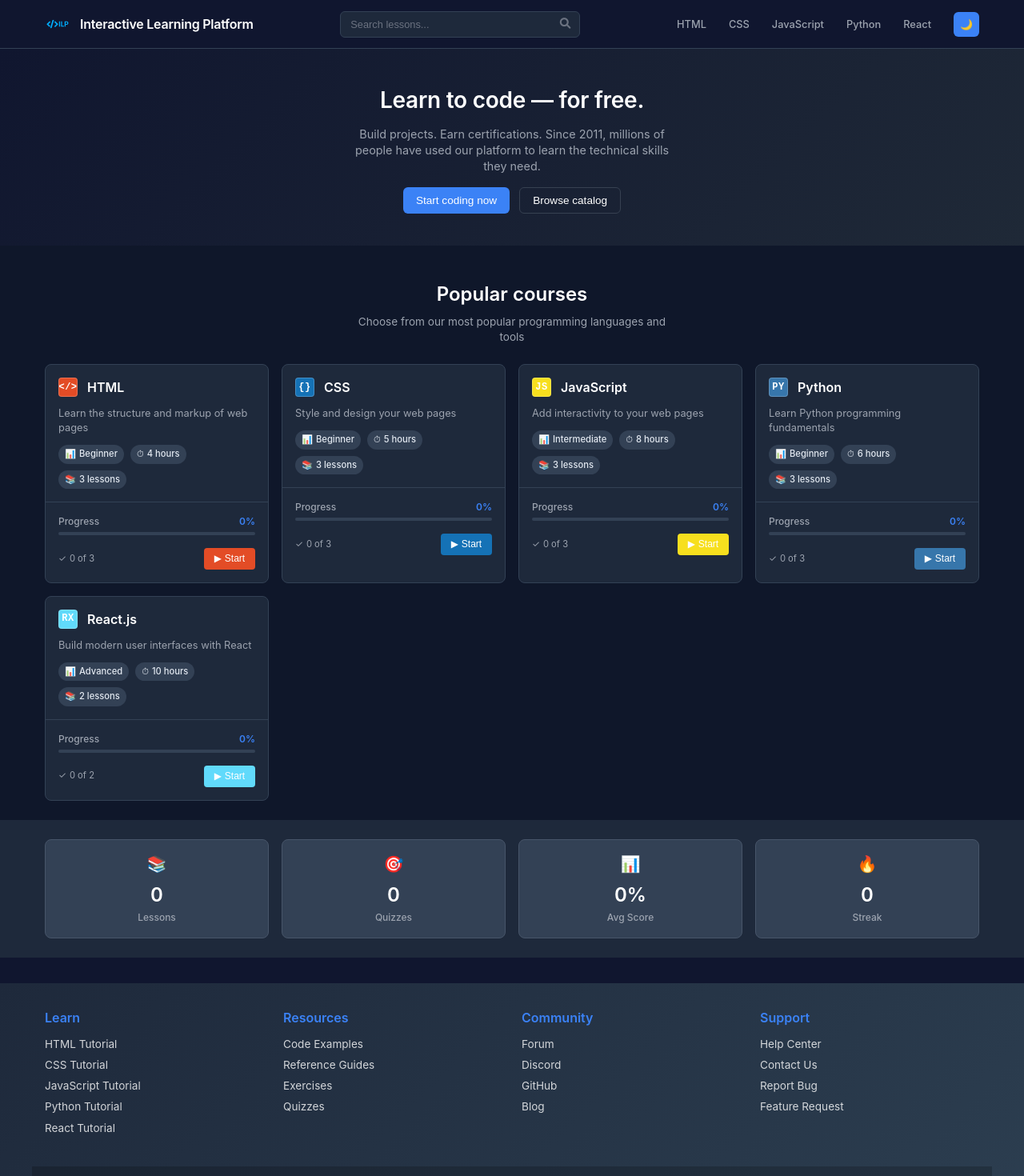
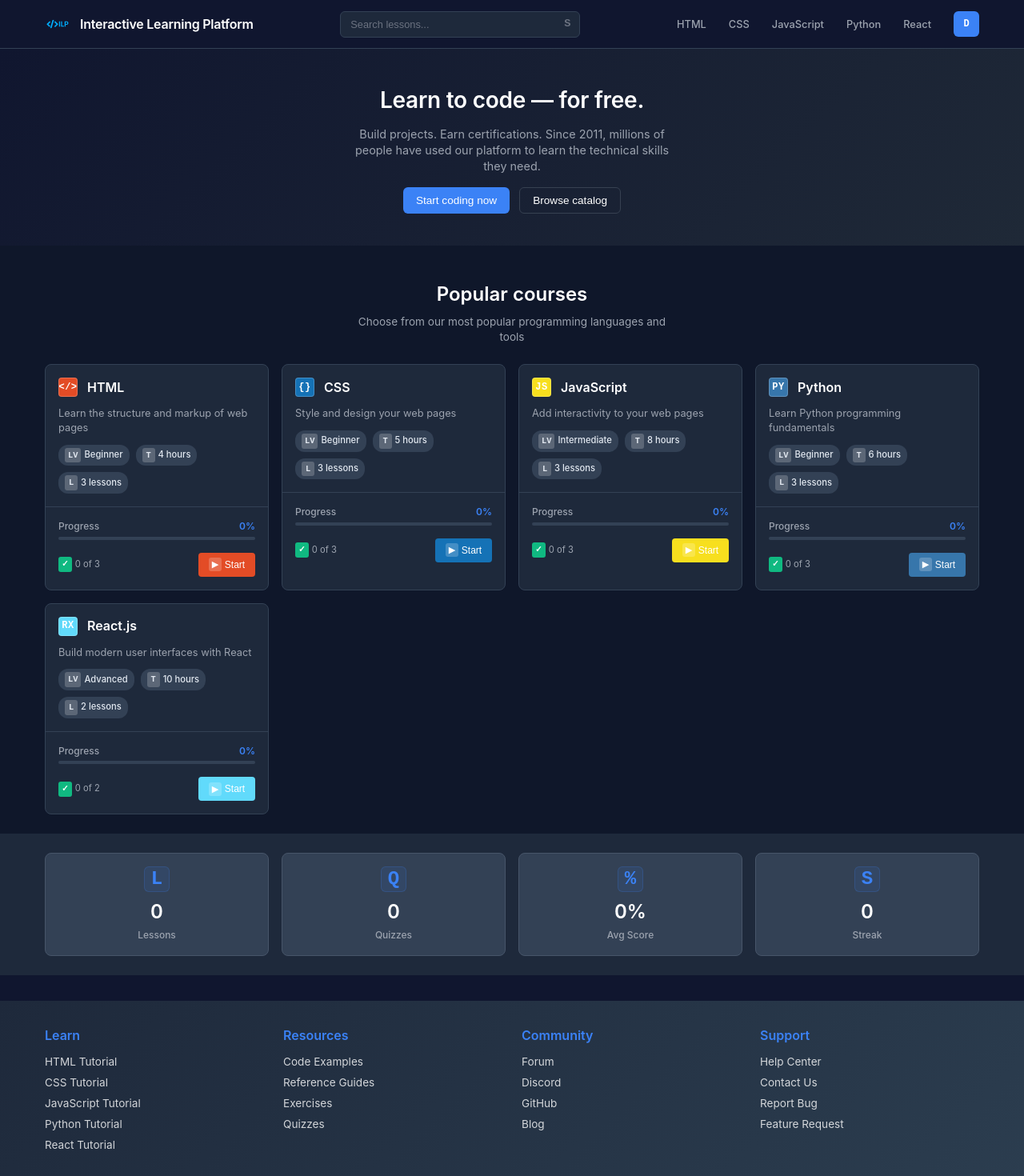
Before and after one commit to ashishgowdamj/interactive-learning-platform, a React (Vite) app: page / in a window 1280 px wide. Shown: the top 1470 px of the page at 80% size. Built offline with nearby package versions, Linux system fonts and the light colour scheme.

Commit message:
Replace All Childish Icons with Professional Standard Icons

```diff
--- a/src/App.css
+++ b/src/App.css
@@ -199,6 +199,17 @@
   gap: 0.25rem;
 }
 
+.meta-icon {
+  font-family: 'Courier New', monospace;
+  font-weight: 700;
+  font-size: 0.65rem;
+  background: rgba(255, 255, 255, 0.2);
+  padding: 0.125rem 0.25rem;
+  border-radius: 3px;
+  min-width: 16px;
+  text-align: center;
+}
+
 .course-body {
   padding: 1rem;
 }
@@ -255,6 +266,18 @@
   gap: 0.25rem;
 }
 
+.check-icon {
+  font-family: 'Courier New', monospace;
+  font-weight: 700;
+  font-size: 0.65rem;
+  background: #10b981;
+  color: white;
+  padding: 0.125rem 0.25rem;
+  border-radius: 3px;
+  min-width: 14px;
+  text-align: center;
+}
+
 .continue-button {
   background: var(--course-color, #3b82f6);
   color: white;
@@ -273,6 +296,17 @@
 .continue-button:hover {
   background: var(--course-color-hover, #2563eb);
   transform: translateY(-1px);
+}
+
+.play-icon {
+  font-family: 'Courier New', monospace;
+  font-weight: 700;
+  font-size: 0.65rem;
+  background: rgba(255, 255, 255, 0.2);
+  padding: 0.125rem 0.25rem;
+  border-radius: 3px;
+  min-width: 14px;
+  text-align: center;
 }
 
 /* Stats Section - Compact */
@@ -305,9 +339,20 @@
 }
 
 .stat-icon {
-  font-size: 1.25rem;
+  font-size: 1.5rem;
+  font-weight: 700;
+  font-family: 'Courier New', monospace;
   margin-bottom: 0.5rem;
   color: #3b82f6;
+  background: rgba(59, 130, 246, 0.1);
+  width: 32px;
+  height: 32px;
+  border-radius: 6px;
+  display: flex;
+  align-items: center;
+  justify-content: center;
+  margin: 0 auto 0.5rem auto;
+  border: 1px solid rgba(59, 130, 246, 0.2);
 }
 
 .stat-number {
@@ -366,8 +411,11 @@
   align-items: center;
   justify-content: center;
   font-size: 0.9rem;
+  font-weight: 700;
+  font-family: 'Courier New', monospace;
   color: white;
   flex-shrink: 0;
+  border: 1px solid rgba(255, 255, 255, 0.2);
 }
 
 .activity-content {
@@ -421,6 +469,7 @@
   align-items: center;
   gap: 0.25rem;
   transition: all 0.2s ease;
+  font-family: 'Courier New', monospace;
 }
 
 .achievement-badge:hover {
--- a/src/App.jsx
+++ b/src/App.jsx
@@ -370,13 +370,13 @@ function MainContent({
                           <p className="course-description">{topic.description}</p>
                           <div className="course-meta">
                             <span className="meta-item">
-                              <span>📊</span> {topic.difficulty}
+                              <span className="meta-icon">LV</span> {topic.difficulty}
                             </span>
                             <span className="meta-item">
-                              <span>⏱</span> {topic.estimatedTime}
+                              <span className="meta-icon">T</span> {topic.estimatedTime}
                             </span>
                             <span className="meta-item">
-                              <span>📚</span> {topic.lessons.length} lessons
+                              <span className="meta-icon">L</span> {topic.lessons.length} lessons
                             </span>
                           </div>
                         </div>
@@ -397,16 +397,16 @@ function MainContent({
 
                           <div className="course-footer">
                             <span className="lesson-count">
-                              <span>✓</span> {completedLessons} of {topic.lessons.length}
+                              <span className="check-icon">✓</span> {completedLessons} of {topic.lessons.length}
                             </span>
                             <button className="continue-button">
                               {progressPercentage > 0 ? (
                                 <>
-                                  <span>▶</span> Continue
+                                  <span className="play-icon">▶</span> Continue
                                 </>
                               ) : (
                                 <>
-                                  <span>▶</span> Start
+                                  <span className="play-icon">▶</span> Start
                                 </>
                               )}
                             </button>
@@ -423,22 +423,22 @@ function MainContent({
             <section className="stats-section">
               <div className="stats-grid">
                 <div className="stat-card">
-                  <div className="stat-icon">📚</div>
+                  <div className="stat-icon">L</div>
                   <div className="stat-number">{userData?.totalLessonsCompleted || 0}</div>
                   <div className="stat-label">Lessons</div>
                 </div>
                 <div className="stat-card">
-                  <div className="stat-icon">🎯</div>
+                  <div className="stat-icon">Q</div>
                   <div className="stat-number">{userData?.totalQuizzesTaken || 0}</div>
                   <div className="stat-label">Quizzes</div>
                 </div>
                 <div className="stat-card">
-                  <div className="stat-icon">📊</div>
+                  <div className="stat-icon">%</div>
                   <div className="stat-number">{userData?.averageQuizScore || 0}%</div>
                   <div className="stat-label">Avg Score</div>
                 </div>
                 <div className="stat-card">
-                  <div className="stat-icon">🔥</div>
+                  <div className="stat-icon">S</div>
                   <div className="stat-number">{userData?.streak || 0}</div>
                   <div className="stat-label">Streak</div>
                 </div>
@@ -457,8 +457,8 @@ function MainContent({
                     {userData.recentActivity.slice(0, 4).map((activity, index) => (
                       <div key={index} className="activity-item">
                         <div className="activity-icon">
-                          {activity.type === 'lesson' ? '📚' :
-                           activity.type === 'quiz' ? '🎯' : '📅'}
+                          {activity.type === 'lesson' ? 'L' :
+                           activity.type === 'quiz' ? 'Q' : 'A'}
                         </div>
                         <div className="activity-content">
                           <div className="activity-title">{activity.title}</div>
@@ -484,10 +484,10 @@ function MainContent({
                 <div className="achievements-grid">
                   {userData.achievements.map((achievement, index) => (
                     <div key={index} className="achievement-badge">
-                      {achievement === 'first-lesson' && <>🎓 First Lesson</>}
-                      {achievement === 'lesson-master' && <>📚 Lesson Master</>}
-                      {achievement === 'perfect-score' && <>💯 Perfect Score</>}
-                      {achievement === 'quiz-master' && <>🎯 Quiz Master</>}
+                      {achievement === 'first-lesson' && <>A First Lesson</>}
+                      {achievement === 'lesson-master' && <>M Lesson Master</>}
+                      {achievement === 'perfect-score' && <>P Perfect Score</>}
+                      {achievement === 'quiz-master' && <>Q Quiz Master</>}
                     </div>
                   ))}
                 </div>
--- a/src/components/common/SearchBar.jsx
+++ b/src/components/common/SearchBar.jsx
@@ -29,7 +29,7 @@ function SearchBar({ onSearch, placeholder = 'Search lessons...' }) {
         {isSearching ? (
           <div className="search-spinner"></div>
         ) : (
-          <i className="fas fa-search search-icon"></i>
+          <span className="search-icon">S</span>
         )}
       </div>
     </div>
--- a/src/components/layout/Navbar.css
+++ b/src/components/layout/Navbar.css
@@ -83,11 +83,22 @@
   border-radius: 6px;
   transition: all 0.2s ease;
   margin-left: 0.75rem;
+  width: 32px;
+  height: 32px;
+  display: flex;
+  align-items: center;
+  justify-content: center;
 }
 
 .dark-mode-toggle-button:hover {
   background: #2563eb;
   transform: translateY(-1px);
+}
+
+.theme-icon {
+  font-family: 'Courier New', monospace;
+  font-weight: 700;
+  font-size: 0.75rem;
 }
 
 /* Mobile Menu Button */
@@ -101,10 +112,20 @@
   padding: 0.5rem;
   border-radius: 6px;
   transition: all 0.2s ease;
+  width: 32px;
+  height: 32px;
+  align-items: center;
+  justify-content: center;
 }
 
 .mobile-menu-button:hover {
   background: #2563eb;
+}
+
+.menu-icon {
+  font-family: 'Courier New', monospace;
+  font-weight: 700;
+  font-size: 1rem;
 }
 
 /* Search Bar Integration */
@@ -147,6 +168,8 @@
   right: 0.75rem;
   color: #6b7280;
   font-size: 0.85rem;
+  font-family: 'Courier New', monospace;
+  font-weight: 700;
 }
 
 .search-spinner {
@@ -173,7 +196,7 @@
   }
 
   .mobile-menu-button {
-    display: block;
+    display: flex;
   }
 
   .nav-links {
--- a/src/components/layout/Navbar.jsx
+++ b/src/components/layout/Navbar.jsx
@@ -31,7 +31,7 @@ function Navbar({ userData, onSearch, onToggleDarkMode, isDarkMode }) {
         <SearchBar onSearch={onSearch} />
 
         <button className="mobile-menu-button" onClick={toggleMobileMenu}>
-          &#9776;
+          <span className="menu-icon">≡</span>
         </button>
 
         <ul className={`nav-links ${isMobileMenuOpen ? 'open' : ''}`}>
@@ -46,7 +46,7 @@ function Navbar({ userData, onSearch, onToggleDarkMode, isDarkMode }) {
               onClick={onToggleDarkMode}
               title={isDarkMode ? 'Switch to Light Mode' : 'Switch to Dark Mode'}
             >
-              {isDarkMode ? '☀️' : '🌙'}
+              <span className="theme-icon">{isDarkMode ? 'L' : 'D'}</span>
             </button>
           </li>
         </ul>
--- a/src/components/topics/Quiz.jsx
+++ b/src/components/topics/Quiz.jsx
@@ -100,7 +100,9 @@ function Quiz({ topic, onComplete, onClose }) {
 
   return (
     <div className="quiz-container">
-      <button className="quiz-close-button" onClick={onClose}>&times;</button>
+      <button className="quiz-close-button" onClick={onClose}>
+        <span className="close-icon">×</span>
+      </button>
 
       {showResults ? (
         <div className="quiz-results">
--- a/src/index.css
+++ b/src/index.css
@@ -254,6 +254,8 @@ body {
   font-size: 1rem;
   min-width: 1.25rem;
   text-align: center;
+  font-family: 'Courier New', monospace;
+  font-weight: 700;
 }
 
 .lesson-details {
@@ -400,6 +402,7 @@ body {
   font-size: 0.7rem;
   font-weight: 500;
   transition: var(--transition);
+  font-family: 'Courier New', monospace;
 }
 
 .copy-code-btn:hover {
@@ -436,6 +439,7 @@ body {
   color: var(--primary-color);
   font-weight: bold;
   font-size: 0.8rem;
+  font-family: 'Courier New', monospace;
 }
 
 /* Enhanced Notes, Tips, Warnings */
@@ -472,6 +476,8 @@ body {
 .warning-icon {
   font-size: 1.25rem;
   min-width: 1.25rem;
+  font-family: 'Courier New', monospace;
+  font-weight: 700;
 }
 
 .note-content,
@@ -502,6 +508,7 @@ body {
   display: flex;
   align-items: center;
   gap: 0.375rem;
+  font-family: 'Courier New', monospace;
 }
 
 .start-lesson-btn {
@@ -645,6 +652,8 @@ body {
   right: 0.75rem;
   color: var(--text-secondary);
   font-size: 0.9rem;
+  font-family: 'Courier New', monospace;
+  font-weight: 700;
 }
 
 .search-spinner {
@@ -837,6 +846,8 @@ body {
   color: rgba(255, 255, 255, 0.6);
   font-size: 1.25rem;
   transition: var(--transition);
+  font-family: 'Courier New', monospace;
+  font-weight: 700;
 }
 
 .social-links a:hover {
@@ -873,6 +884,7 @@ body {
   color: var(--text-tertiary);
   margin: 0 0.25rem;
   font-size: 0.9rem;
+  font-family: 'Courier New', monospace;
 }
 
 /* Quiz Styles */
@@ -909,6 +921,12 @@ body {
   background: rgba(239, 68, 68, 0.1);
 }
 
+.close-icon {
+  font-family: 'Courier New', monospace;
+  font-weight: 700;
+  font-size: 1.25rem;
+}
+
 .quiz-progress-bar {
   width: 100%;
   height: 6px;
@@ -939,6 +957,7 @@ body {
   font-weight: 600;
   font-size: 0.8rem;
   box-shadow: var(--shadow-sm);
+  font-family: 'Courier New', monospace;
 }
 
 .question-container h3 {
@@ -1004,6 +1023,7 @@ body {
   font-weight: 600;
   font-size: 0.9rem;
   backdrop-filter: blur(10px);
+  font-family: 'Courier New', monospace;
 }
 
 .feedback-message.correct {
@@ -1043,6 +1063,7 @@ body {
   color: white;
   font-size: 1.5rem;
   font-weight: 700;
+  font-family: 'Courier New', monospace;
 }
 
 .question-review {
@@ -1101,6 +1122,7 @@ body {
   cursor: pointer;
   transition: var(--transition);
   font-size: 0.8rem;
+  font-family: 'Courier New', monospace;
 }
 
 .quiz-actions button:first-child {
```
